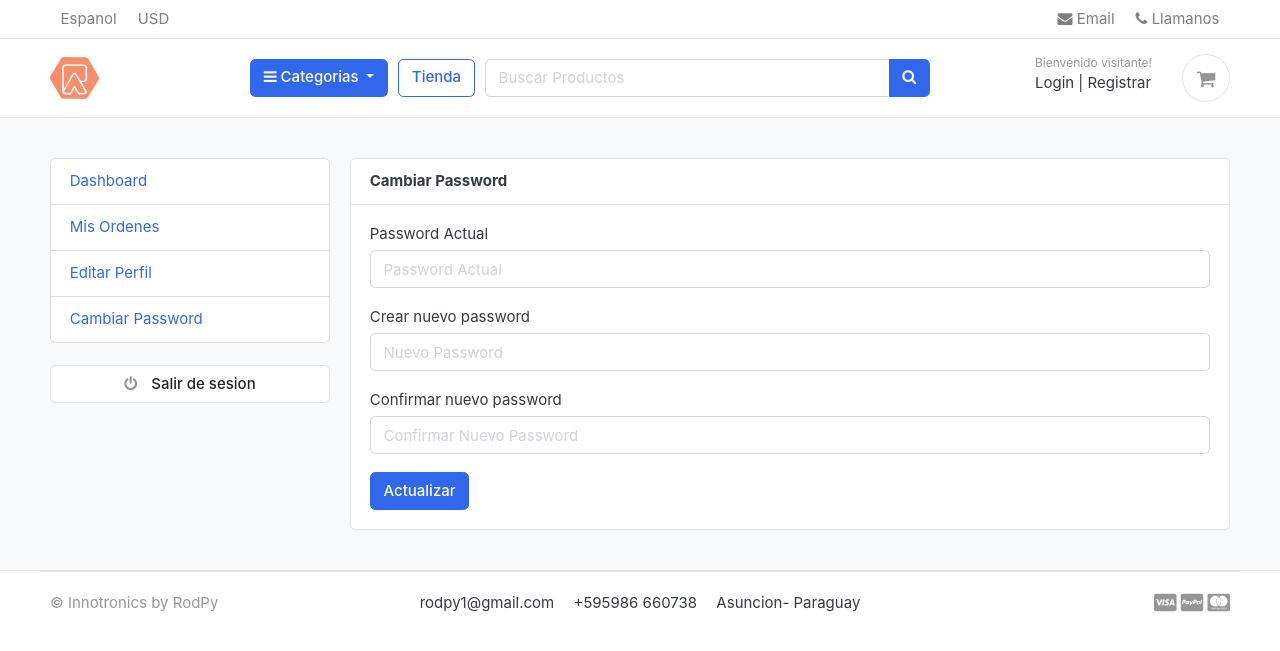
After one commit to RodPy/Raanga_Project, a Django app: template templates/accounts/change_password.html in a window 1280 px wide. The commit adds this page. Shown: the top 651 px of the page. Run offline with Django 4.2, Linux system fonts and the light colour scheme; the template is opened without the code that fills it, so the values that code supplies are empty; some libraries are stand-ins or nearby versions; some web fonts are replaced.

Commit message:
change password dashboard

```diff
--- a/accounts/urls.py
+++ b/accounts/urls.py
@@ -12,6 +12,8 @@ urlpatterns = [
     path('resetPassword/', views.resetPassword, name='resetPassword'),
     path('my_orders/', views.my_orders, name='my_orders'),
     path('edit_profile/', views.edit_profile, name='edit_profile'),
+    path('change_password/', views.change_password, name='change_password'),
+
 
 
     path('activate/<uidb64>/<token>/', views.activate, name='activate'),
--- /dev/null
+++ b/templates/accounts/change_password.html
@@ -0,0 +1,62 @@
+{% extends 'base.html' %}
+
+{% block content %}
+
+
+<!-- ========================= SECTION CONTENT ========================= -->
+<section class="section-conten padding-y bg">
+    {% include 'includes/alerts.html' %}
+
+    <div class="container">
+        <div class="row">
+        {% include 'includes/dashboard_sidebar.html' %}
+
+
+        <main class="col-md-9">
+            <article class="card">
+            <header class="card-header">
+                <strong class="d-inline-block mr-3"> Cambiar Password </strong>
+            </header>
+            <div class="card-body">
+
+              <div class="row">
+
+                <div class="col-md-12">
+                    <form class="" action="{% url 'change_password' %}" method="post" enctype="multipart/form-data">
+                        {% csrf_token %}
+
+                          <div class="form-group">
+                              <label for="">Password Actual</label>
+                              <input type="password" name="current_password" placeholder="Password Actual" class="form-control" required>
+                          </div>
+                          <div class="form-group">
+                            <label for="">Crear nuevo password</label>
+                            <input type="password" name="new_password" placeholder="Nuevo Password" class="form-control" required>
+                          </div>
+                          <div class="form-group">
+                            <label for="">Confirmar nuevo password</label>
+                            <input type="password" name="confirm_password" placeholder="Confirmar Nuevo Password" class="form-control" required>
+                          </div>
+
+                        <input type="submit" name="" value="Actualizar" class="btn btn-primary">
+
+                    </form>
+
+                </div>
+
+
+              </div>
+
+
+            </div> <!-- card-body .// -->
+
+            </article> <!-- order-group.// -->
+        </main>
+    </div> <!-- row.// -->
+    </div>
+
+
+    </section>
+    <!-- ========================= SECTION CONTENT END// ========================= -->
+
+{% endblock %}
--- a/templates/accounts/dashboard.html
+++ b/templates/accounts/dashboard.html
@@ -25,7 +25,7 @@
                             <div class="card-body">
                               <h5 class="card-title">Total de Ordenes</h5>
                               <h4>{{ orders_count }}</h4>
-                              <a href="">Ver Ordenes</a>
+                              <a href="{% url 'my_orders' %}">Ver Ordenes</a>
                             </div>
                         </div>
                     </div>
--- a/templates/includes/dashboard_sidebar.html
+++ b/templates/includes/dashboard_sidebar.html
@@ -4,7 +4,7 @@
         <a class="list-group-item {% if '/account/' ==  request.path %}     active  {% endif %}" href="{% url 'dashboard' %}"> Dashboard </a>
         <a class="list-group-item {% if '/my_orders/' in  request.path %}   active  {% endif %}" href="{% url 'my_orders' %}"> Mis Ordenes </a>
         <a class="list-group-item {% if '/edit_profile/' in  request.path %} active {% endif %}" href="{% url 'edit_profile' %}"> Editar Perfil </a>
-        <a class="list-group-item {% if '/resetPassword/' in  request.path %} active {% endif %}" href="{% url 'resetPassword' %}">Cambiar Password </a>
+        <a class="list-group-item {% if '/change_password/' in  request.path %} active {% endif %}" href="{% url 'change_password' %}">Cambiar Password </a>
 
     </ul>
     <br>
```
Also changed, not shown: accounts/views.py (+29 -3 lines), db.sqlite3.
